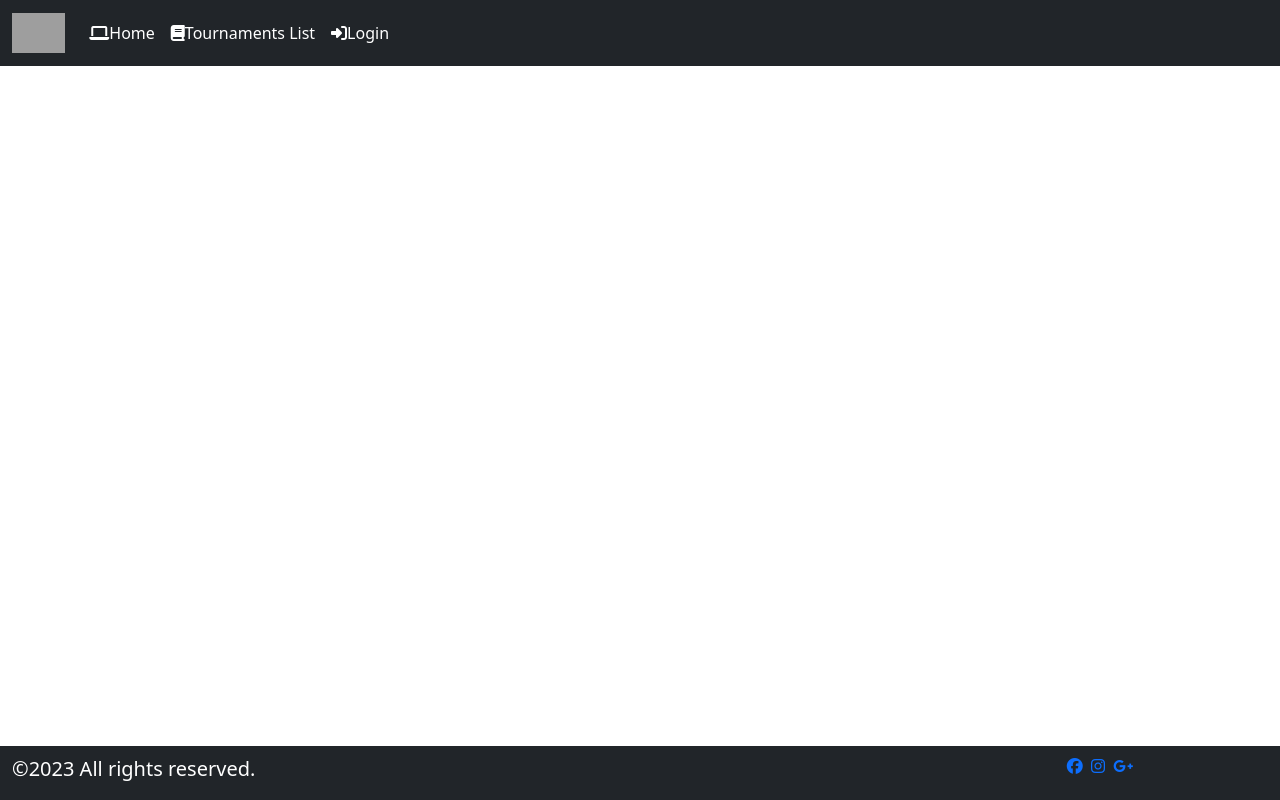
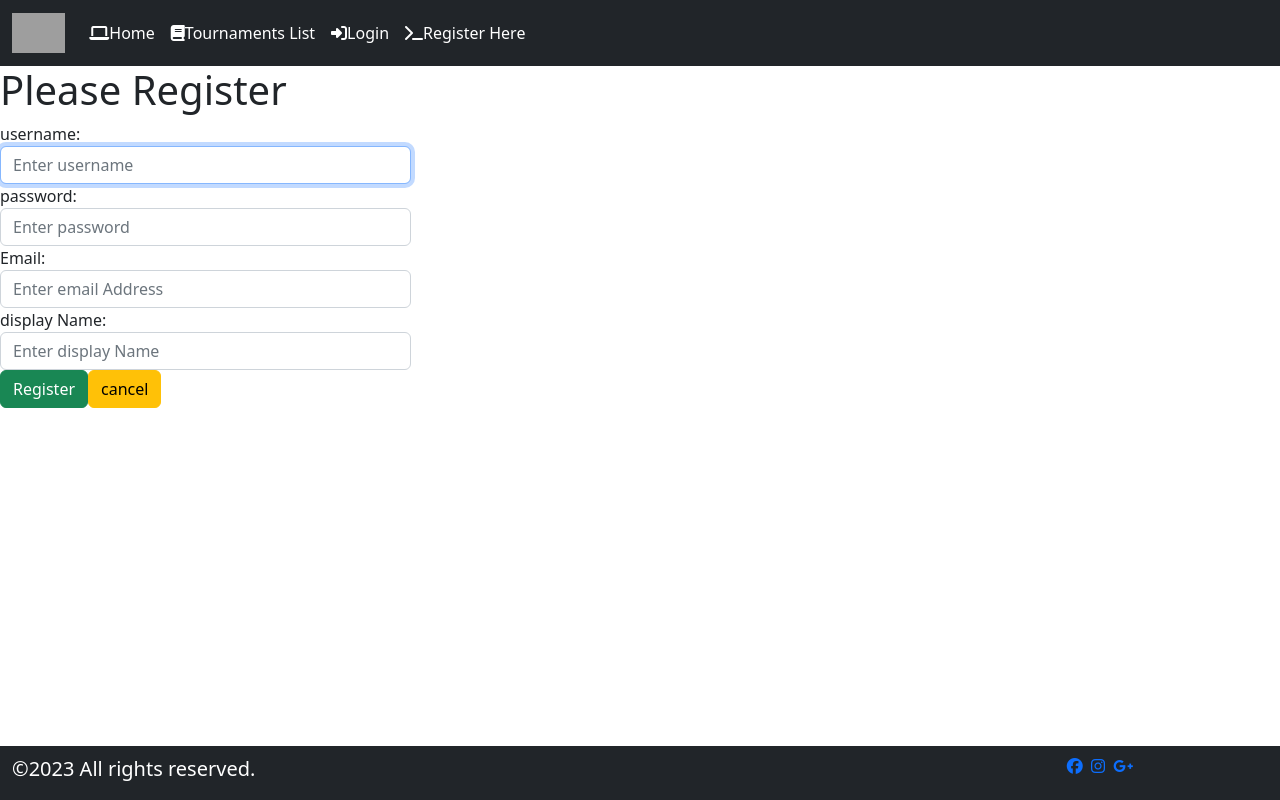
Before and after one commit to pravalikagnits/Alcon-Pillar-Group4, an Angular app: page /registerpage in a window 1280 px wide. Before the commit this address led to /. Built offline with nearby package versions, Linux system fonts and the light colour scheme; grey boxes are pictures that could not be loaded.

Commit message:
Login and registration page frontend

```diff
--- a/src/app/app-routing.module.ts
+++ b/src/app/app-routing.module.ts
@@ -5,6 +5,7 @@ import { EditTournamentComponent } from './views/edit-tournament/edit-tournament
 import { HomeComponent } from './views/home/home.component';
 import { TournamentComponent } from './views/tournament/tournament.component';
 import { LoginComponent } from './views/login/login.component';
+import { RegisterComponent } from './views/register/register.component';
 
 const routes: Routes = [
   { path: 'home', component: HomeComponent, data: { title: 'Home' } },
@@ -13,9 +14,10 @@ const routes: Routes = [
   // { path: 'displayEditTournament', component: EditTournamentComponent, data: { title: 'edit Tournament' } },
   { path: 'tournamentsList/:mode', component: EditTournamentComponent },
   { path: 'tournamentsList/edit/:id', component: EditTournamentComponent },
-  { path: 'tournamentsList', component: TournamentComponent},
+  { path: 'tournamentsList', component: TournamentComponent },
 
   { path: 'loginpage', component: LoginComponent, data: { title: 'Login' } },
+  { path: 'registerpage', component: RegisterComponent, data: { title: 'Register Here' } },
   // { path: 'bookList', component: BookStoreComponent, data: { title: 'Book Store' } },
   { path: '', redirectTo: '/home', pathMatch: 'full' }
 ];
--- a/src/app/views/login/login.component.html
+++ b/src/app/views/login/login.component.html
@@ -1,11 +1,24 @@
-<app-login></app-login>
+<div class="row">
+    <div class="offset md-4 col-md-4 login">
+        <h1>Please login</h1>
+        <form method="POST" autocomplete="off">
+            <fieldset class="form-group">
+                <label for="username">username:</label>
+                <input type="text" class="form-control" name="username" placeholder="Enter username" id="username"
+                    required autofocus>
+            </fieldset>
 
-<form>
-    <label>Username:</label>
-    <input type="text" name="username">
+            <fieldset class="form-group">
+                <label for="password">password:</label>
+                <input type="password" class="form-control" name="password" placeholder="Enter password" id="password"
+                    required>
+                <!-- <a href="/register">Register Here</a> -->
+            </fieldset>
 
-    <label>Password:</label>
-    <input type="password" name="password">
-
-    <button type="submit">Submit</button>
-</form>
+            <fieldset class="form-group text-right">
+                <input type="submit" class="btn btn-success" value="Login">
+                <a href="/"><input type="button" class="btn btn-warning" value="cancel"></a>
+            </fieldset>
+        </form>
+    </div>
+</div>
--- a/src/app/views/partials/header/header.component.html
+++ b/src/app/views/partials/header/header.component.html
@@ -20,8 +20,13 @@
                 </li>
 
                 <li class="nav-item">
-                    <a class="nav-link active" aria-current="page" routerLink="/tournamentsList">
+                    <a class="nav-link active" aria-current="page" routerLink="/loginpage">
                         <i class="fas fa-sign-in-alt"></i>Login</a>
+                </li>
+
+                <li class="nav-item">
+                    <a class="nav-link active" aria-current="page" routerLink="/registerpage">
+                        <i class="fa fa-terminal"></i>Register Here</a>
                 </li>
             </ul>
         </div>
--- a/src/app/views/register/register.component.html
+++ b/src/app/views/register/register.component.html
@@ -1 +1,36 @@
-<p>register works!</p>
+<div class="row">
+    <div class="offset md-4 col-md-4">
+        <h1>Please Register</h1>
+        <form method="POST" autocomplete="off">
+            <fieldset class="form-group">
+                <label for="username">username:</label>
+                <input type="text" class="form-control" name="username" placeholder="Enter username" id="username"
+                    required autofocus>
+            </fieldset>
+
+            <fieldset class="form-group">
+                <label for="password">password:</label>
+                <input type="password" class="form-control" name="password" placeholder="Enter password" id="password"
+                    required>
+                <!-- <a href="/register">Register Here</a> -->
+            </fieldset>
+
+            <fieldset class="form-group">
+                <label for="email">Email:</label>
+                <input type="email" class="form-control" name="email" placeholder="Enter email Address" id="email"
+                    required>
+            </fieldset>
+
+            <fieldset class="form-group">
+                <label for="displayName">display Name:</label>
+                <input type="text" class="form-control" name="displayName" placeholder="Enter display Name"
+                    id="displayName" required>
+            </fieldset>
+
+            <fieldset class="form-group text-right">
+                <input type="submit" class="btn btn-success" value="Register">
+                <a href="/"><input type="button" class="btn btn-warning" value="cancel"></a>
+            </fieldset>
+        </form>
+    </div>
+</div>
```
Also changed, not shown: src/app/views/login/login.component.css (+10 -0 lines).
